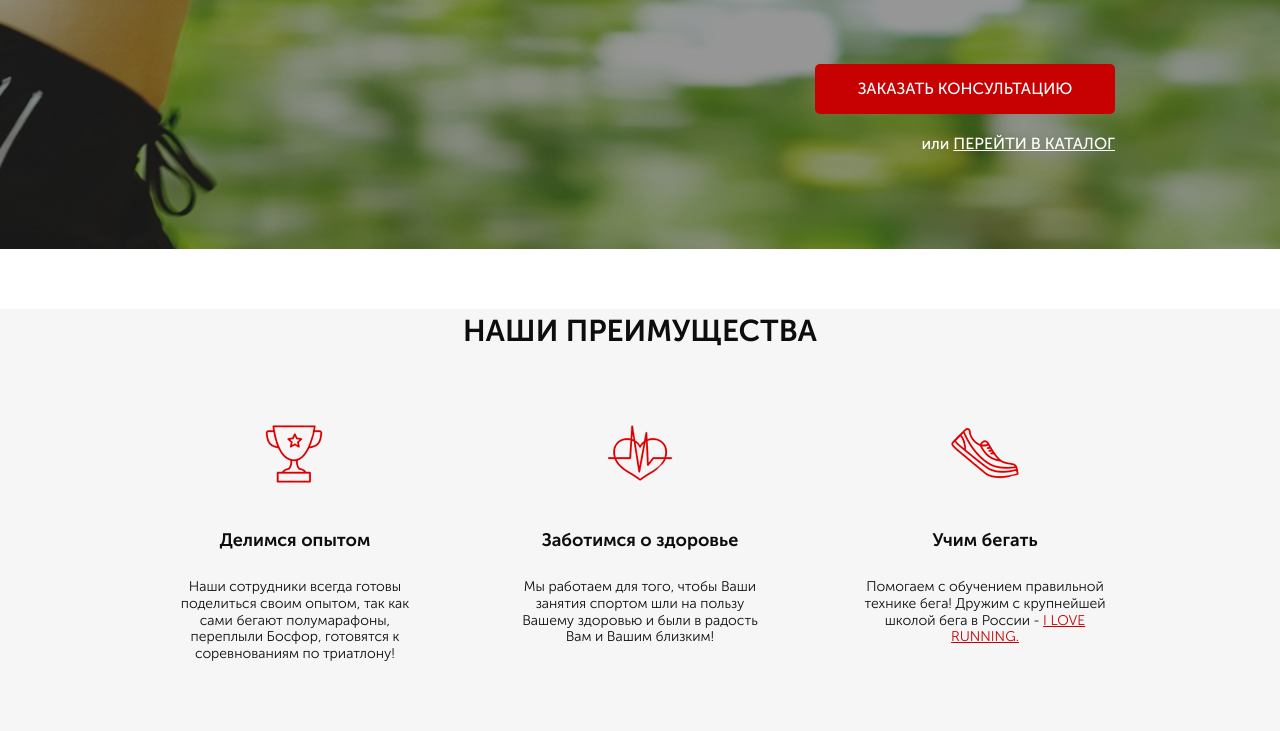
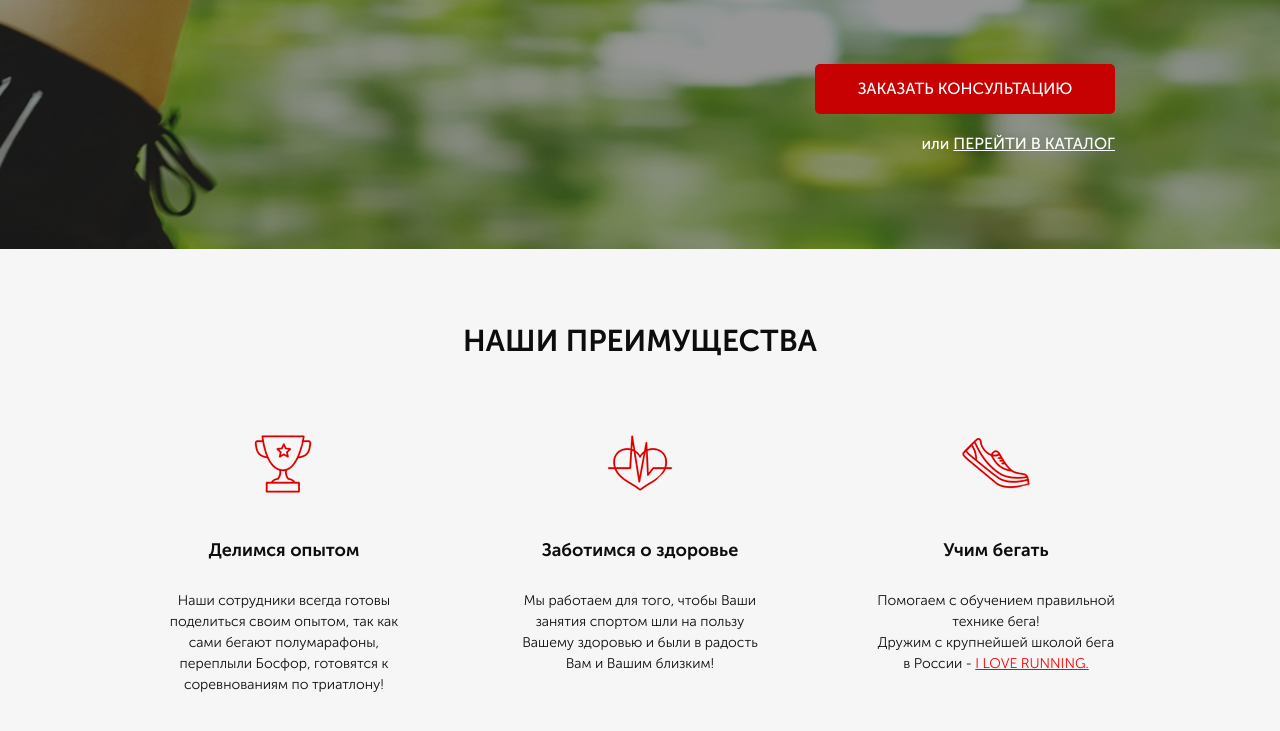
Before and after one commit to OGRoFF/Pulse, a website: page src/index.html in a window 1280 px wide. Shown: the part 477-1208 px from the top of the page. Drawn offline with Linux system fonts and the light colour scheme.

Commit message:
step_1_var_Ivan

```diff
--- a/src/index.html
+++ b/src/index.html
@@ -57,36 +57,43 @@
 
    <div class="advantages">
 	<div class="container">
-			<h2 class="advantages__header">НАШИ ПРЕИМУЩЕСТВА</h2>
-			<div class="advantages__blocks">
-				<div class="advantages__block">
-					<img src="/icons/advantages/cup.png" alt="cup">
+		<h2 class="title">НАШИ ПРЕИМУЩЕСТВА</h2>
+		<div class="advantages__wrapper">
+			<div class="advantages__item">
+				<img src="icons/advantages/cup.png" alt="cup" class="advantages__icon">
+				<div class="advantages__subtitle">
 					Делимся опытом
-						<div class="advantages__block_descr_s">Наши сотрудники всегда готовы поделиться своим опытом,
+				</div>
+				<div class="advantages__descr">
+					Наши сотрудники всегда готовы поделиться своим опытом,
 					так как сами бегают полумарафоны, переплыли Босфор, готовятся к соревнованиям по триатлону!
 				</div>
 			</div>
-
-				<div class="advantages__block">
-					<img src="/icons/advantages/heart.png" alt="heart">
+			<div class="advantages__item">
+				<img src="icons/advantages/heart.png" alt="heart" class="advantages__icon">
+				<div class="advantages__subtitle">
 					Заботимся о здоровье
-						<div class="advantages__block_descr_s">Мы работаем для того,
+				</div>
+				<div class="advantages__descr">
+					Мы работаем для того,
 					чтобы Ваши занятия спортом шли на пользу Вашему здоровью и были в радость Вам и Вашим близким!
 				</div>
 			</div>
-
-				<div class="advantages__block">
-					<img src="/icons/advantages/shoe.png" alt="shoe">
+			<div class="advantages__item">
+				<img src="icons/advantages/shoe.png" alt="shoe" class="advantages__icon">
+				<div class="advantages__subtitle">
 					Учим бегать
-					<div class="advantages__block_descr_s">Помогаем с обучением
-						правильной технике бега!
-						Дружим с крупнейшей школой бега в России - <span><a href="#">I LOVE RUNNING.</a> </span>
+				</div>
+				<div class="advantages__descr">
+					Помогаем с обучением
+					правильной технике бега!<br>
+					Дружим с крупнейшей школой бега в России -
+					<a href="#">I LOVE RUNNING.</a>
+				</div>
 			</div>
 		</div>
 	</div>
 </div>
 
-   </div>
-
 </body>
 </html>
--- a/src/sass/_media.scss
+++ b/src/sass/_media.scss
@@ -113,25 +113,21 @@
         }
     }
     .advantages{
-        &__header{
-            margin-top: 40px;
-            font-size: 24px;
+        &__wrapper{
         }
-        &__blocks{
-            margin-top: 35px;
-        }
-        &__block{
-            font-size: 14px;
-            &_descr_s{
-                font-size: 12px;
-                margin-top: 20px;
-                }
+        &__item{
+            width: 220px ;
             img{
                 width: 50px;
                 height: 50px;
                 margin-bottom: 20px;
             }
         }
+        &__subtitle{
+            text-align: center;
+            margin-top: 15px;
+
+        }
     }
 
 
--- a/src/sass/blocks/_advantages.scss
+++ b/src/sass/blocks/_advantages.scss
@@ -1,39 +1,32 @@
 .advantages {
-    height: 470px;
+    padding: 70px 0 80px 0;
     background-color: #f6f6f6;
-    &__header {
-        margin-top: 60px;
-        text-align: center;
-        font-size: 30px;
-        font-weight: 700;
-        color: #0d0d0d;
-    }
-    &__blocks {
+    &__wrapper {
         margin-top: 65px;
         display: flex;
         justify-content: space-between;
     }
-    &__block {
-        width: 260px;
+    &__item {
+        display: flex;
+        flex-direction: column;
+        align-items: center;
+        max-width: 238px;
+    }
+    &__subtitle {
+        margin-top: 38px;
+        color: #0d0d0d;
         font-size: 18px;
         font-weight: 700;
+    }
+    &__descr {
+        margin-top: 26px;
         color: #0d0d0d;
+        font-size: 14px;
+        font-weight: 300;
         text-align: center;
-        img {
-        display: block;
-        margin: 0 auto;
-        margin-bottom: 38px;
-        }
-    }
-    &__block_descr_s {
-        margin-top: 25px;
-        font-size: 14px;
-        line-height: 1.2;
-        font-weight: 300;
-        color: #0d0d0d;
         a {
+            color: #ff0000;
             text-decoration: underline;
-            color: $main-color;
         }
     }
 }
--- /dev/null
+++ b/src/sass/blocks/_titles.scss
@@ -0,0 +1,6 @@
+.title {
+    color: #0d0d0d;
+    font-size: 30px;
+    font-weight: 700;
+    text-align: center;
+}
--- a/src/sass/style.scss
+++ b/src/sass/style.scss
@@ -10,4 +10,5 @@
 @import 'blocks/header.scss';
 @import 'blocks/buttons.scss';
 @import 'blocks/advantages.scss';
+@import 'blocks/titles.scss';
 @import 'media.scss';
```
Also changed, not shown: src/css/style.min.css. Lines whose indentation alone changed are shown as unchanged.
